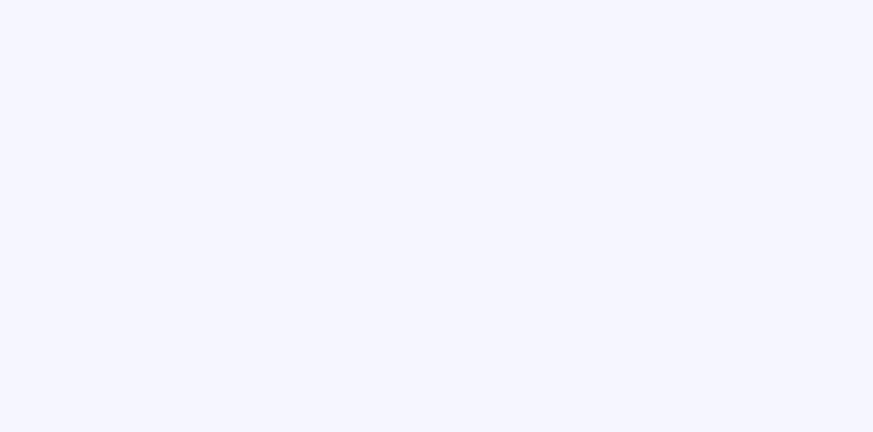
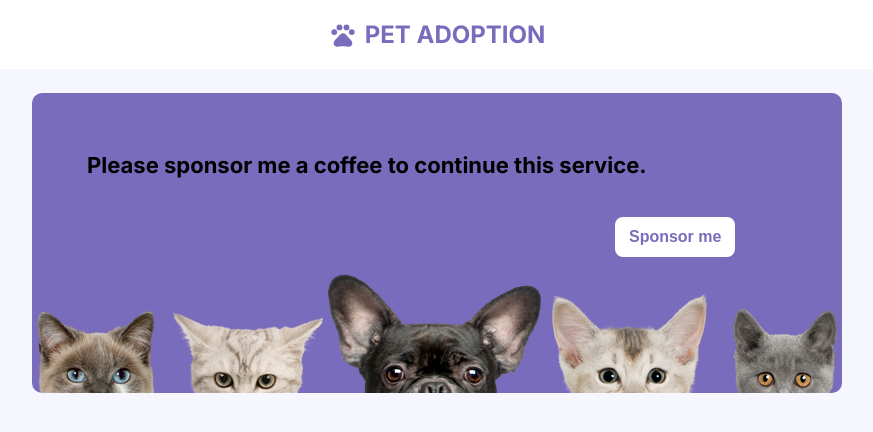
Before and after one commit to TsaiTsaiChieh/pet-adoption-tw, a Next.js app: page / in a window 1280 px wide. Shown: the top 432 px of the page, without its empty margins (203-1076 px from the left). Built offline with nearby package versions, Linux system fonts and the light colour scheme.

Commit message:
:sparkles: import Banner, Navbar, ThemeProvider, StyledComponentsRegistry and format

```diff
--- a/app/layout.tsx
+++ b/app/layout.tsx
@@ -1,6 +1,12 @@
 import './globals.css'
+
 import type { Metadata } from 'next'
 import { Inter } from 'next/font/google'
+
+import Banner from './components/Banner/Banner'
+import Navbar from './components/Navbar/Navbar'
+import { ThemeProvider } from './context/ThemeContext'
+import StyledComponentsRegistry from './lib/registry'
 
 const inter = Inter({ subsets: ['latin'] })
 
@@ -8,15 +14,18 @@ export const metadata: Metadata = {
   title: 'Create Next App',
   description: 'Generated by create next app',
 }
-
-export default function RootLayout({
-  children,
-}: {
-  children: React.ReactNode
-}) {
+export default function RootLayout ({ children }: {children: React.ReactNode}) {
   return (
     <html lang="en">
-      <body className={inter.className}>{children}</body>
+      <body className={inter.className}>
+        <ThemeProvider>
+          <StyledComponentsRegistry>
+            <Navbar />
+            <Banner />
+            {children}
+          </StyledComponentsRegistry>
+        </ThemeProvider>
+      </body>
     </html>
   )
 }
```
